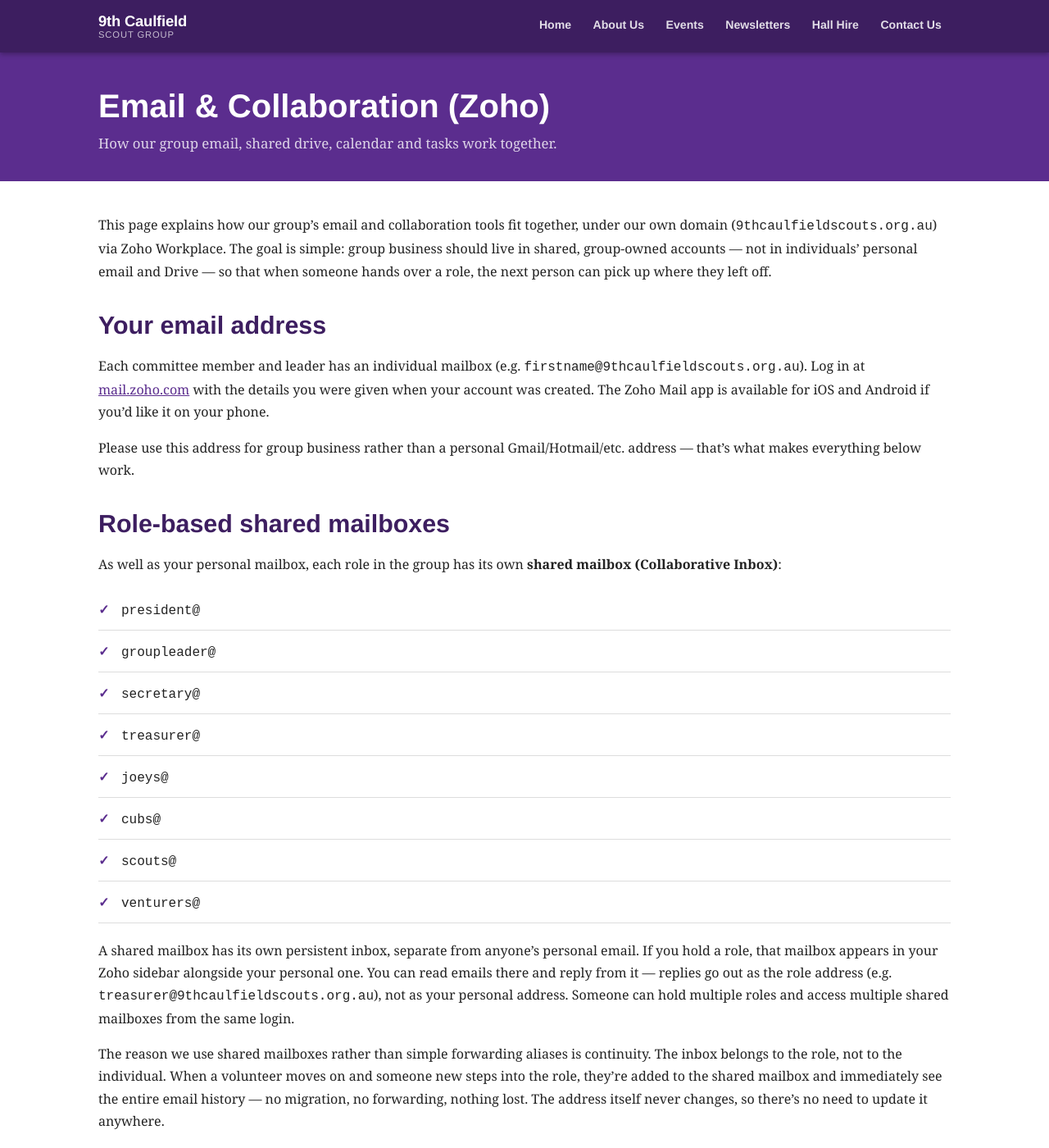
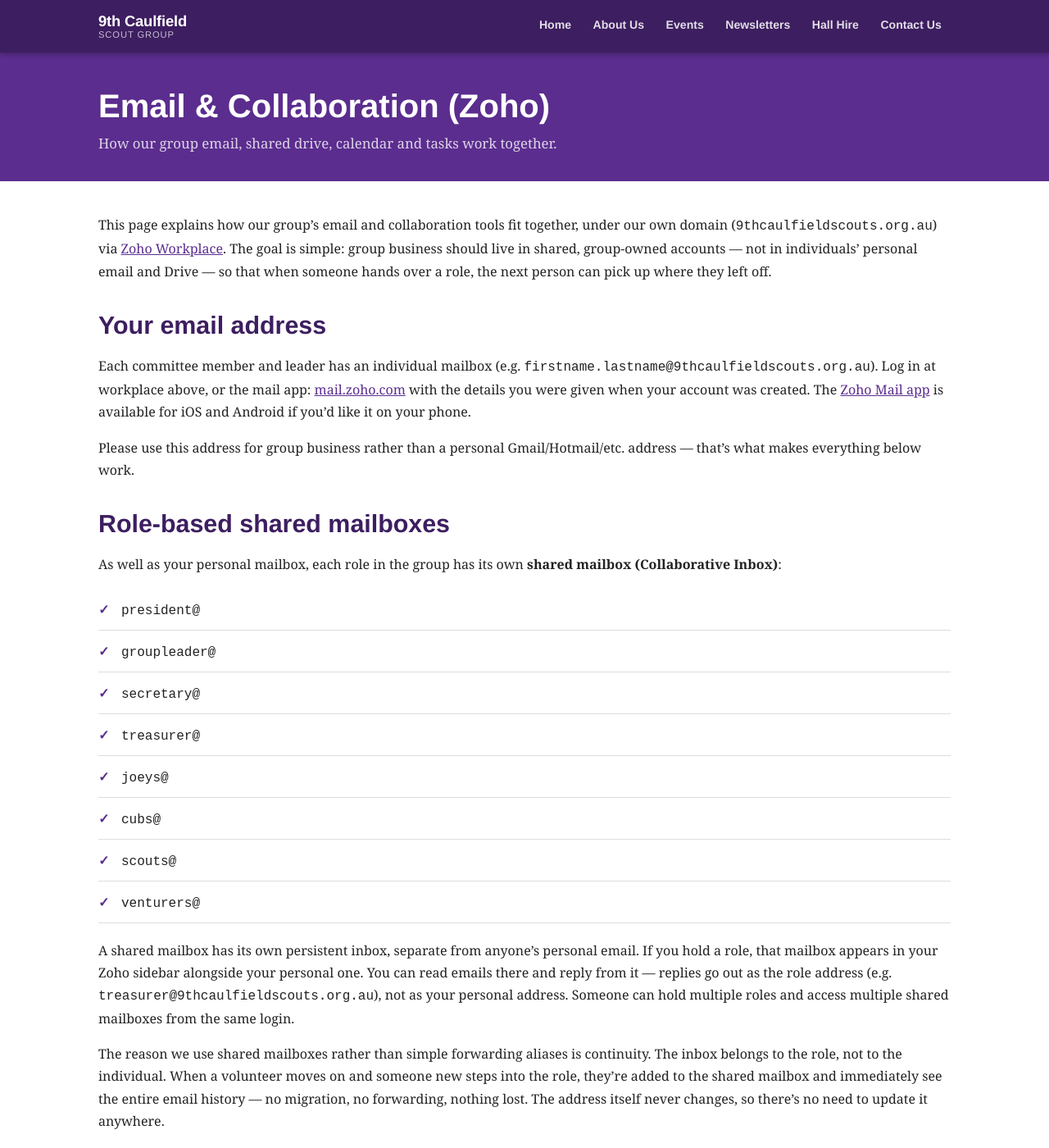
Before and after one commit to ideapod/9thcaulfield, a Jekyll site: the page built from zoho-how-to.md, in a window 1280 px wide and 1400 px high. Shown: the whole window at 82% size. Built offline with Jekyll 4.4.1, drawn with Linux system fonts in a browser that asks for light colours; some of the changed text lies outside the part shown.

Commit message:
added links into zoho workspace, and explained sending from the shared mailbox.

```diff
--- a/zoho-how-to.md
+++ b/zoho-how-to.md
@@ -8,11 +8,11 @@ description: >-
 sitemap: false
 ---
 
-This page explains how our group's email and collaboration tools fit together, under our own domain (`9thcaulfieldscouts.org.au`) via Zoho Workplace. The goal is simple: group business should live in shared, group-owned accounts — not in individuals' personal email and Drive — so that when someone hands over a role, the next person can pick up where they left off.
+This page explains how our group's email and collaboration tools fit together, under our own domain (`9thcaulfieldscouts.org.au`) via [Zoho Workplace](https://workplace.zoho.com.au/#dashboard/). The goal is simple: group business should live in shared, group-owned accounts — not in individuals' personal email and Drive — so that when someone hands over a role, the next person can pick up where they left off.
 
 ## Your email address
 
-Each committee member and leader has an individual mailbox (e.g. `firstname@9thcaulfieldscouts.org.au`). Log in at [mail.zoho.com](https://mail.zoho.com) with the details you were given when your account was created. The Zoho Mail app is available for iOS and Android if you'd like it on your phone.
+Each committee member and leader has an individual mailbox (e.g. `firstname.lastname@9thcaulfieldscouts.org.au`). Log in at workplace above, or the mail app: [mail.zoho.com](https://mail.zoho.com) with the details you were given when your account was created. The [Zoho Mail app](https://www.zoho.com/mail/mobile/) is available for iOS and Android if you'd like it on your phone.
 
 Please use this address for group business rather than a personal Gmail/Hotmail/etc. address — that's what makes everything below work.
 
@@ -32,6 +32,9 @@ As well as your personal mailbox, each role in the group has its own **shared ma
 A shared mailbox has its own persistent inbox, separate from anyone's personal email. If you hold a role, that mailbox appears in your Zoho sidebar alongside your personal one. You can read emails there and reply from it — replies go out as the role address (e.g. `treasurer@9thcaulfieldscouts.org.au`), not as your personal address. Someone can hold multiple roles and access multiple shared mailboxes from the same login.
 
 The reason we use shared mailboxes rather than simple forwarding aliases is continuity. The inbox belongs to the role, not to the individual. When a volunteer moves on and someone new steps into the role, they're added to the shared mailbox and immediately see the entire email history — no migration, no forwarding, nothing lost. The address itself never changes, so there's no need to update it anywhere.
+
+To send an email from the role based email, you can change the 'from' address in an email to be from the shared group. see documentation on the [sending mail page](https://www.zoho.com/mail/help/sending-mails.html).
+
 
 ## Shared Drive (WorkDrive)
 
```
